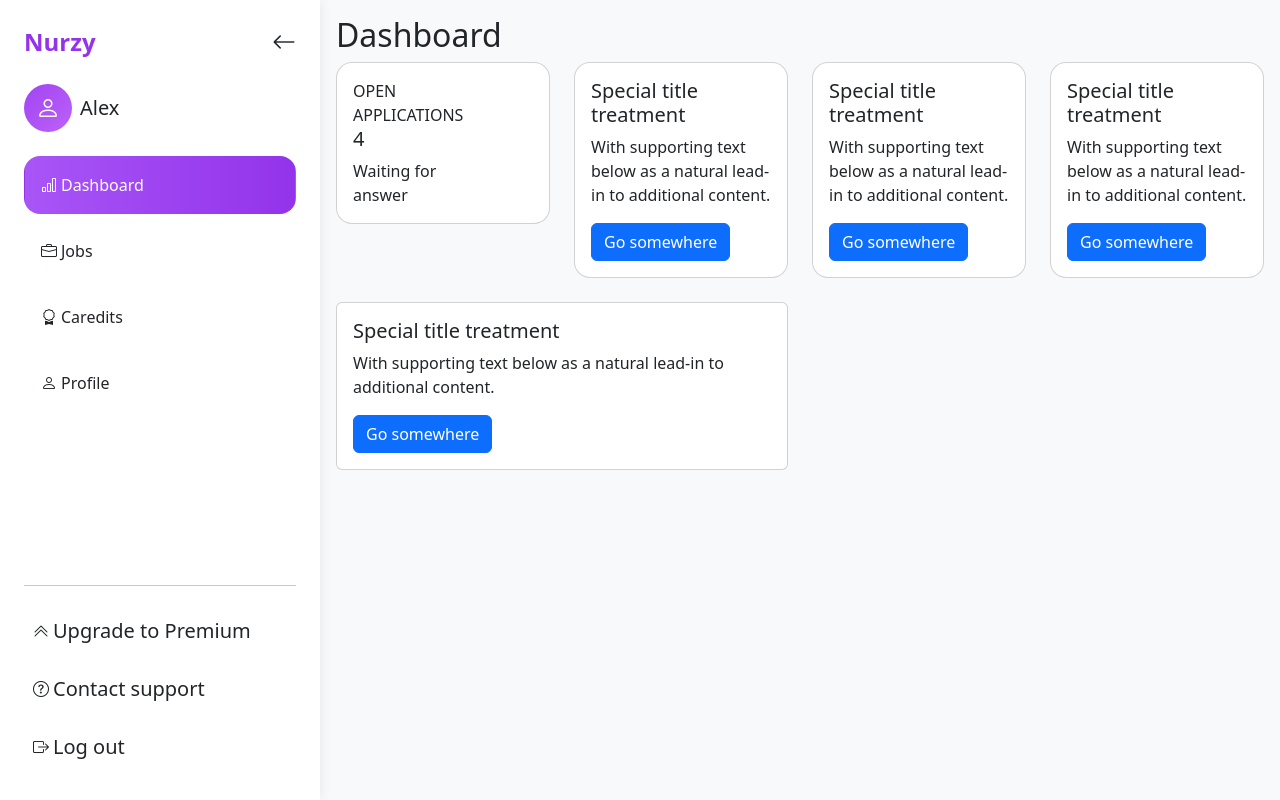
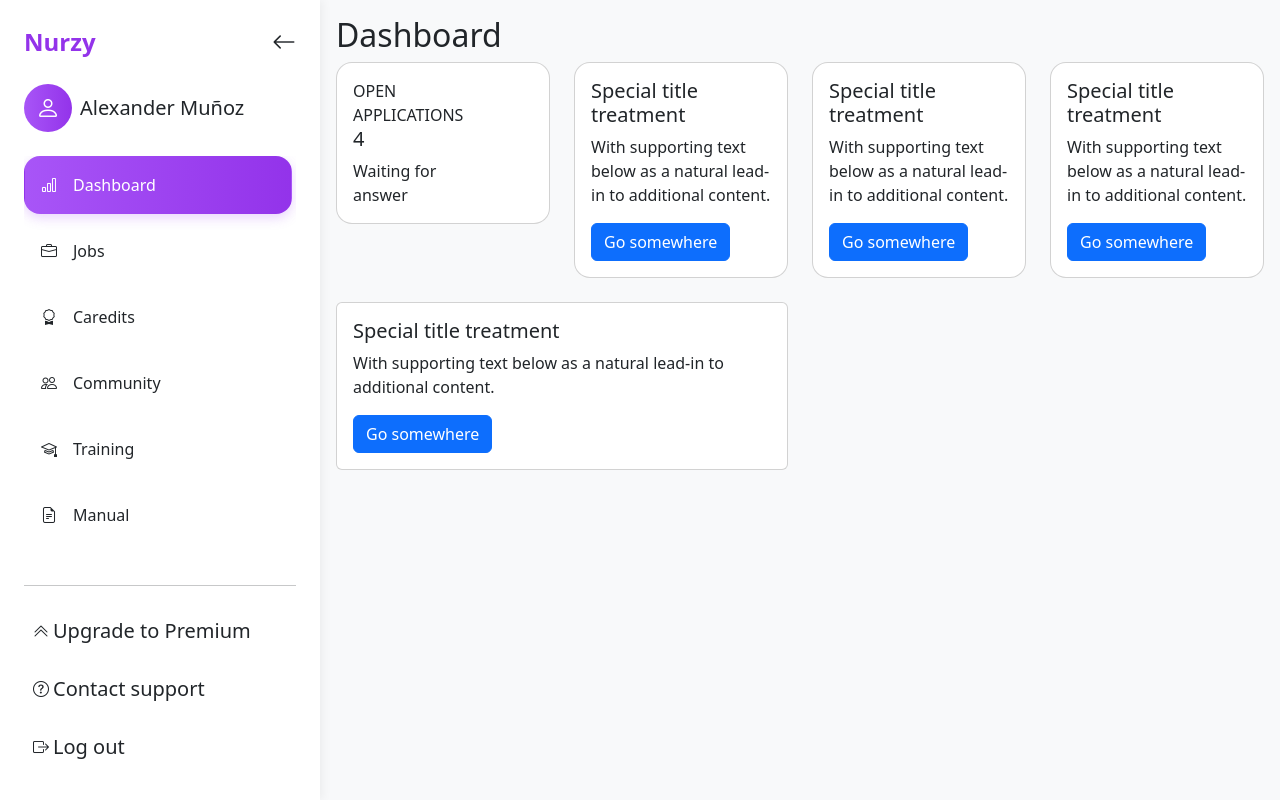
Before and after one commit to alexmunoz17/nurzy, a React (Vite) app in the folder frontend/: page / in a window 1280 px wide. Built offline with nearby package versions, Linux system fonts and the light colour scheme.

Commit message:
Refactored Sidebar: renamed `SidebarLink` to `SidebarButton`, added new buttons, updated styling, and improved scroll behavior.

```diff
--- a/frontend/src/components/Sidebar/Sidebar.css
+++ b/frontend/src/components/Sidebar/Sidebar.css
@@ -1,4 +1,4 @@
-.navbar-sidebar {
+.sidebar {
     transition: width 0.5s;
     background-color: #fff;
     box-shadow: 2px 0 10px rgba(0, 0, 0, 0.06);
@@ -28,14 +28,13 @@
     align-items: center;
     display: flex;
     justify-content: center;
-    background: linear-gradient(135deg, #a144f3, #bc62f7);
+    background: linear-gradient(to right, #A855F7, #9333EA);
 }
 
 .btn-sidebar {
     margin-bottom: 0.5rem;
     border-radius: 1rem !important;
     text-align: left !important;
-    font-weight: 500 !important;
     font-size: 1rem !important;
 }
 
@@ -46,8 +45,23 @@
 .btn-sidebar-active {
     background: linear-gradient(to right, #A855F7, #9333EA);
     color: white !important;
+    box-shadow: 0 4px 12px rgba(168, 85, 247, 0.25);
 }
 
 .btn-logout:hover {
     background-color: #FFE2E5 !important;
 }
+
+/* Ensure the flex child can shrink and allow scrolling in the middle section */
+.min-h-0 {
+    min-height: 0;
+}
+
+/* Hide scrollbars (while keeping scroll) in the buttons area */
+.hide-scrollbar {
+    -ms-overflow-style: none; /* IE 10+ */
+    scrollbar-width: none;    /* Firefox */
+}
+.hide-scrollbar::-webkit-scrollbar {
+    display: none;            /* Safari and Chrome */
+}
--- a/frontend/src/components/Sidebar/Sidebar.jsx
+++ b/frontend/src/components/Sidebar/Sidebar.jsx
@@ -1,6 +1,6 @@
 import { useState } from 'react';
 
-import SidebarLink from "./SidebarLink.jsx";
+import SidebarButton from "./SidebarButton.jsx";
 
 import './Sidebar.css';
 
@@ -12,8 +12,8 @@ function Sidebar() {
     };
 
     return (
-        <div className="p-4 vh-100 d-flex flex-column navbar-sidebar d-none d-md-flex flex-shrink-0"
-             style={{ width: collapsedSidebar ? "5rem" : "20rem" }}>
+        <div className="p-4 vh-100 d-flex flex-column sidebar d-none d-md-flex flex-shrink-0"
+             style={{ width: collapsedSidebar ? "6rem" : "20rem" }}>
             <div className="d-flex pb-4 align-items-center">
                 <span className="mb-0 heading-sidebar">{collapsedSidebar ? "N" : "Nurzy"}</span>
                 <h4 className="ms-auto mb-0 icon-collapse">
@@ -24,12 +24,18 @@ function Sidebar() {
                 <div className="icon-profile">
                     <i className="bi bi-person"></i>
                 </div>
-                {collapsedSidebar ? null : (<h5 className="mb-0 ms-2">Alex</h5>)}
+                {collapsedSidebar ? null : (<h5 className="mb-0 ms-2">Alexander Muñoz</h5>)}
             </div>
-            <SidebarLink url="/dashboard" icon="bi bi-bar-chart" label="Dashboard" collapsedSidebar={collapsedSidebar} />
-            <SidebarLink url="/jobs" icon="bi bi-briefcase" label="Jobs" collapsedSidebar={collapsedSidebar} />
-            <SidebarLink url="/caredits" icon="bi bi-award" label="Caredits" collapsedSidebar={collapsedSidebar} />
-            <SidebarLink url="/profile" icon="bi bi-person" label="Profile" collapsedSidebar={collapsedSidebar} />
+            {/* Scrollable middle area for sidebar buttons */}
+            <div className="flex-grow-1 overflow-auto min-h-0 pe-1 hide-scrollbar">
+                <SidebarButton url="/dashboard" icon="bi bi-bar-chart" label="Dashboard" collapsedSidebar={collapsedSidebar} />
+                <SidebarButton url="/jobs" icon="bi bi-briefcase" label="Jobs" collapsedSidebar={collapsedSidebar} />
+                <SidebarButton url="/caredits" icon="bi bi-award" label="Caredits" collapsedSidebar={collapsedSidebar} />
+                <SidebarButton url="/community" icon="bi bi-people" label="Community" collapsedSidebar={collapsedSidebar} />
+                <SidebarButton url="/training" icon="bi bi-mortarboard" label="Training" collapsedSidebar={collapsedSidebar} />
+                <SidebarButton url="/manual" icon="bi bi-file-earmark-text" label="Manual" collapsedSidebar={collapsedSidebar} />
+                <SidebarButton url="/profile" icon="bi bi-person" label="Profile" collapsedSidebar={collapsedSidebar} />
+            </div>
             <div className="d-flex flex-column mt-auto">
                 <hr/>
                 <button className={`btn btn-sidebar p-2 mt-2 d-flex align-items-center
--- a/frontend/src/components/Sidebar/SidebarLink.jsx
+++ b/frontend/src/components/Sidebar/SidebarButton.jsx
@@ -1,6 +1,6 @@
 import {Link, useLocation} from "react-router-dom";
 
-function SidebarLink({ url, icon, label, collapsedSidebar }) {
+function SidebarButton({ url, icon, label, collapsedSidebar }) {
     const location = useLocation();
     const currentPath = location.pathname.substring(1) || 'dashboard';
 
@@ -9,10 +9,10 @@ function SidebarLink({ url, icon, label, collapsedSidebar }) {
             <Link to={url} className={`btn btn-sidebar p-3 d-flex align-items-center
                                 ${collapsedSidebar ? "collapsed" : ""}
                                 ${currentPath === url.substring(1) ? "btn-sidebar-active" : ""}`}>
-                <i className={`${icon}`}></i> {collapsedSidebar ? null : <span className="mb-0 ms-1">{label}</span>}
+                <i className={`${icon}`}></i> {collapsedSidebar ? null : <span className="mb-0 ms-3">{label}</span>}
             </Link>
         </>
     )
 }
 
-export default SidebarLink
+export default SidebarButton
```
